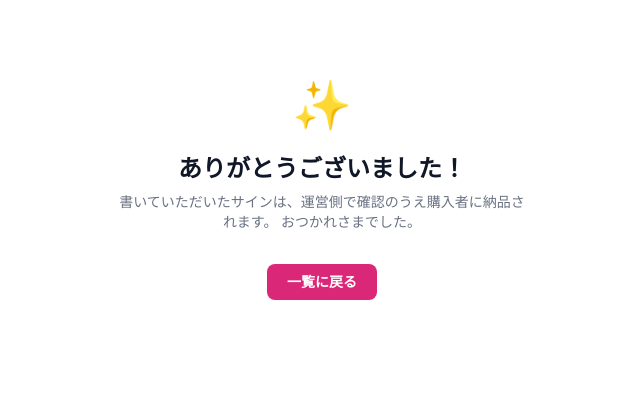
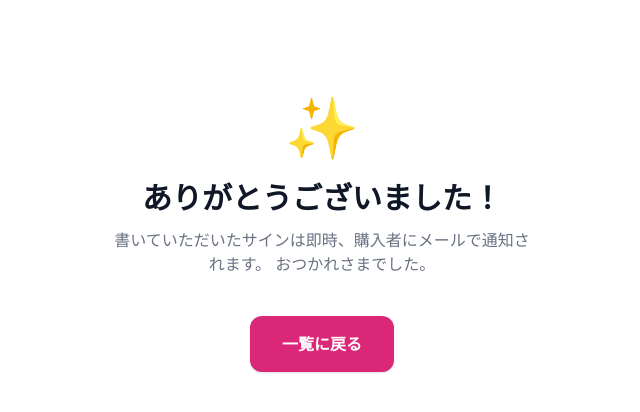
Before and after one commit to ksugimoto0420-kuma/avelia, a Next.js app: page /talent/done in a window 1280 px wide. Shown: the top 412 px of the page, without its empty margins (318-958 px from the left). Built offline with nearby package versions, Linux system fonts and the light colour scheme; no server answers.

Commit message:
feat(talent): 一覧カードを大きめのタッチ領域に + 完了画面の文言修正 (#100)

```diff
--- a/src/app/talent/done/page.tsx
+++ b/src/app/talent/done/page.tsx
@@ -4,19 +4,19 @@ export const metadata = { title: "サイン記入完了 | Avelia for Talent" };
 
 export default function TalentDonePage() {
   return (
-    <div className="mx-auto max-w-md px-4 py-20 text-center">
-      <p className="text-5xl">✨</p>
-      <h1 className="mt-6 text-2xl font-bold text-gray-900">
+    <div className="mx-auto max-w-md px-4 py-24 text-center">
+      <p className="text-6xl">✨</p>
+      <h1 className="mt-6 text-3xl font-bold text-gray-900">
         ありがとうございました！
       </h1>
-      <p className="mt-2 text-sm text-gray-500">
-        書いていただいたサインは、運営側で確認のうえ購入者に納品されます。
+      <p className="mt-3 text-base text-gray-500">
+        書いていただいたサインは即時、購入者にメールで通知されます。
         おつかれさまでした。
       </p>
-      <div className="mt-8 flex flex-wrap justify-center gap-3">
+      <div className="mt-10 flex flex-wrap justify-center gap-3">
         <Link
           href="/talent"
-          className="rounded-lg bg-brand-600 px-5 py-2 text-sm font-bold text-white hover:bg-brand-700"
+          className="inline-flex h-14 items-center justify-center rounded-xl bg-brand-600 px-8 text-base font-bold text-white shadow hover:bg-brand-700"
         >
           一覧に戻る
         </Link>
--- a/src/app/talent/page.tsx
+++ b/src/app/talent/page.tsx
@@ -1,7 +1,6 @@
 import { Prisma } from "@prisma/client";
 import Link from "next/link";
 import { Badge } from "@/components/ui/Badge";
-import { Button } from "@/components/ui/Button";
 import { Card, CardBody, CardHeader } from "@/components/ui/Card";
 import { requireTalentPage } from "@/lib/auth/talent-page";
 import { prisma } from "@/lib/prisma";
@@ -108,37 +107,46 @@ export default async function TalentHomePage() {
       {groups.length === 0 ? (
         <Card>
           <CardBody>
-            <p className="py-12 text-center text-gray-400">
+            <p className="py-16 text-center text-gray-400">
               現在サイン待ちのご注文はありません ✨
             </p>
           </CardBody>
         </Card>
       ) : (
-        <div className="space-y-3">
+        <div className="space-y-4">
           {groups.map((g) => (
-            <Card key={g.eventId}>
-              <CardHeader
-                title={
-                  <span className="flex flex-wrap items-center gap-2">
+            <Link
+              key={g.eventId}
+              href={`/talent/sign/${g.firstDeliveryId}`}
+              className="block"
+            >
+              {/* タブレットで押しやすい大きめのタッチ領域。カード全体がタップ対象。 */}
+              <div className="flex flex-col gap-4 rounded-2xl border border-gray-200 bg-white p-5 shadow-sm transition hover:border-brand-300 hover:shadow-md sm:flex-row sm:items-center sm:justify-between sm:p-6">
+                <div className="min-w-0 flex-1 space-y-2">
+                  <div className="flex flex-wrap items-center gap-2">
                     <Badge color="yellow">サイン待ち {g.pendingCount}件</Badge>
-                    {/* #70: 写真/動画の内訳バッジ */}
                     {g.photoCount > 0 && (
                       <Badge color="blue">📷 写真 {g.photoCount}件</Badge>
                     )}
                     {g.videoCount > 0 && (
                       <Badge color="purple">🎬 動画 {g.videoCount}件</Badge>
                     )}
+                  </div>
+                  <p className="text-lg font-bold text-gray-900 sm:text-xl">
                     {g.eventTitle}
-                  </span>
-                }
-                subtitle={g.artistName ?? undefined}
-                action={
-                  <Button href={`/talent/sign/${g.firstDeliveryId}`} size="sm">
-                    記入開始 →
-                  </Button>
-                }
-              />
-            </Card>
+                  </p>
+                  {g.artistName && (
+                    <p className="text-sm text-gray-500">{g.artistName}</p>
+                  )}
+                </div>
+                <span
+                  className="inline-flex h-14 shrink-0 items-center justify-center rounded-xl bg-brand-600 px-6 text-base font-bold text-white shadow sm:h-16 sm:px-8 sm:text-lg"
+                  role="button"
+                >
+                  記入開始 →
+                </span>
+              </div>
+            </Link>
           ))}
         </div>
       )}
```
